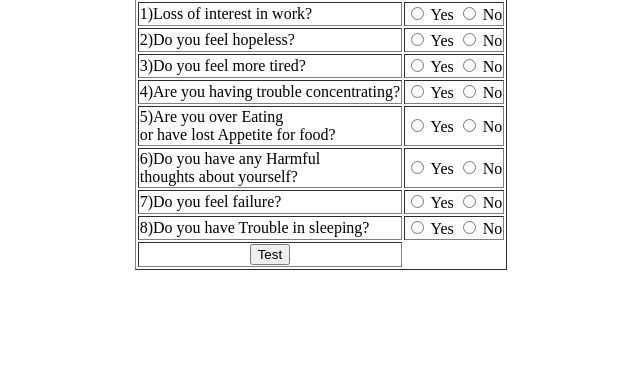
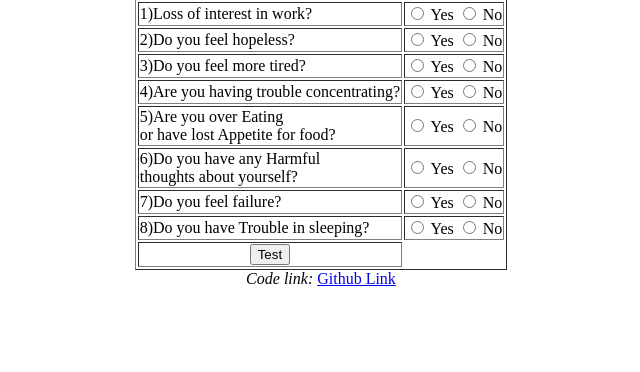
Before and after one commit to NaNdalal-dev/DepressionTest, a Flask app: page / in a window 1280 px wide. Shown: the part 60-432 px from the top of the page, without its empty margins (319-959 px from the left). Run offline with Flask 2, Linux system fonts and the light colour scheme.

Commit message:
Update index.html

```diff
--- a/templates/index.html
+++ b/templates/index.html
@@ -124,12 +124,16 @@
 	</div>
 </center>
 <center>
+	<i>Code link:</i>
+	<a href="https://github.com/NaNdalal-dev/DepressionTest">Github Link</a>
+</center>
+<center>
 	<h4 style="color: green;">
 		{{none_}}
 	</h4>
 </center>
 <center>
-	<h4 style="color: orange;">
+	<h4 style="color: #FF8C00;">
 		{{little}}
 	</h4>
 </center>
```
